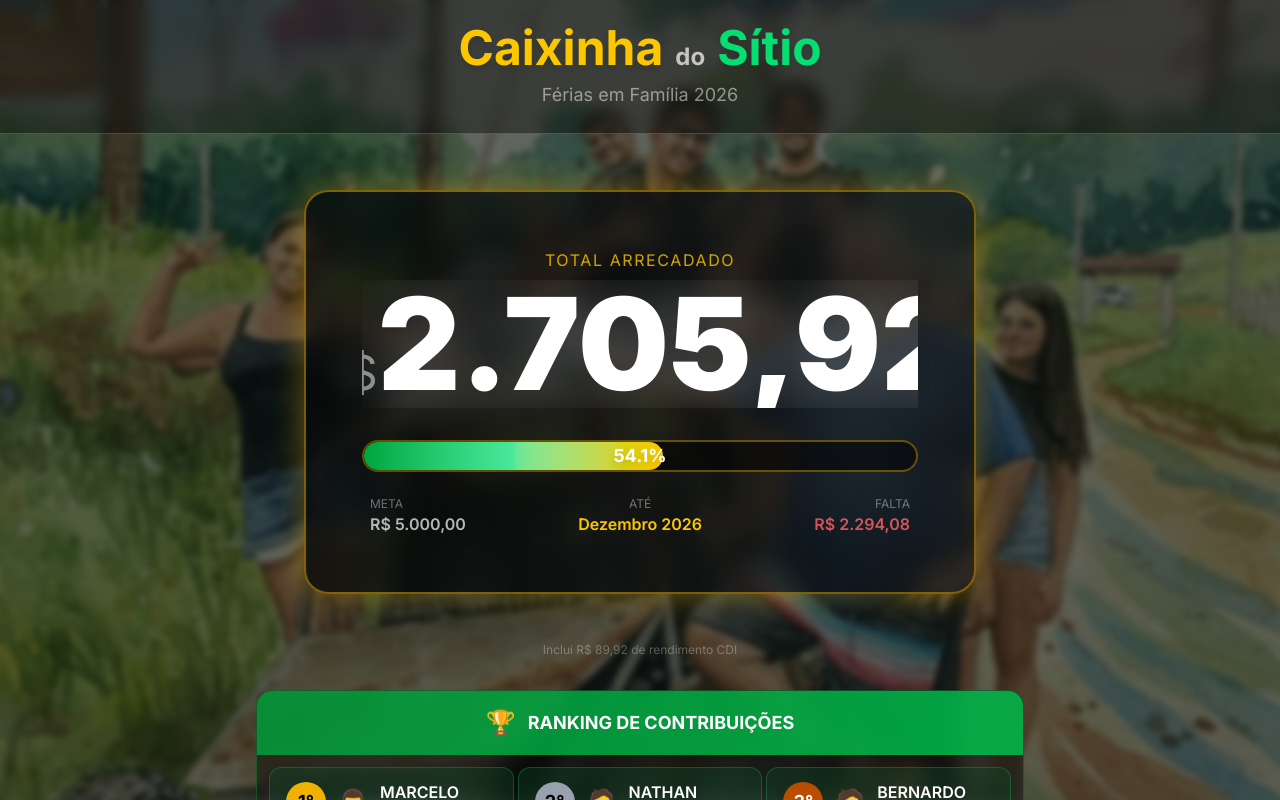
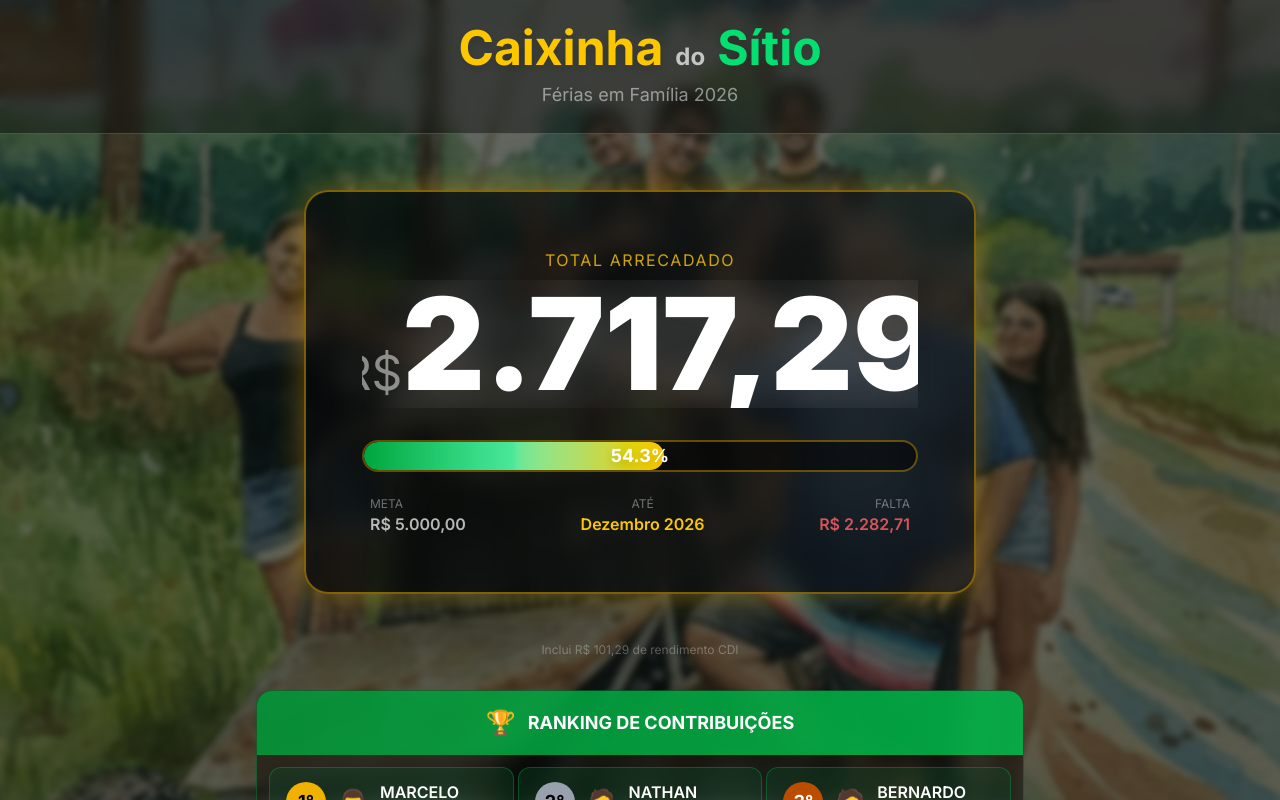
Before and after one commit to nathanbrandao4/caixinha-do-sitio, a Next.js app: page / in a window 1280 px wide. Shown: the top 800 px of the page. Built offline with nearby package versions, Linux system fonts and the light colour scheme.

Commit message:
CDI atualizado para R$101,29

```diff
--- a/app/page.tsx
+++ b/app/page.tsx
@@ -18,7 +18,7 @@ const CONTRIBUICOES: ContributorTotal[] = [
 ]
 
 // Rendimento CDI acumulado
-const RENDIMENTO_CDI = 89.92
+const RENDIMENTO_CDI = 101.29
 // ========================================
 
 export default function HomePage() {
```
Also changed, not shown: 1 other file (tests, documents, lock files or other folders).
